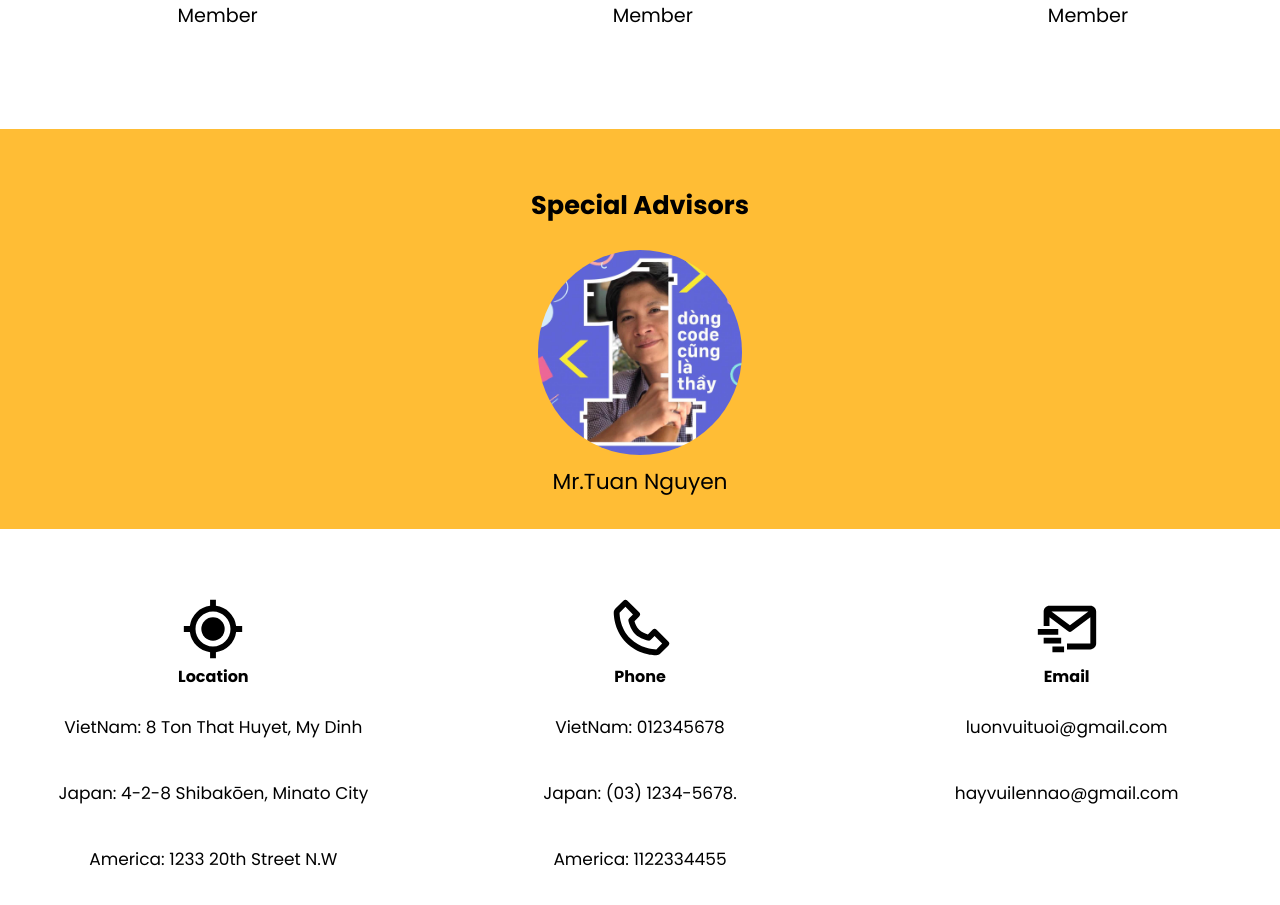
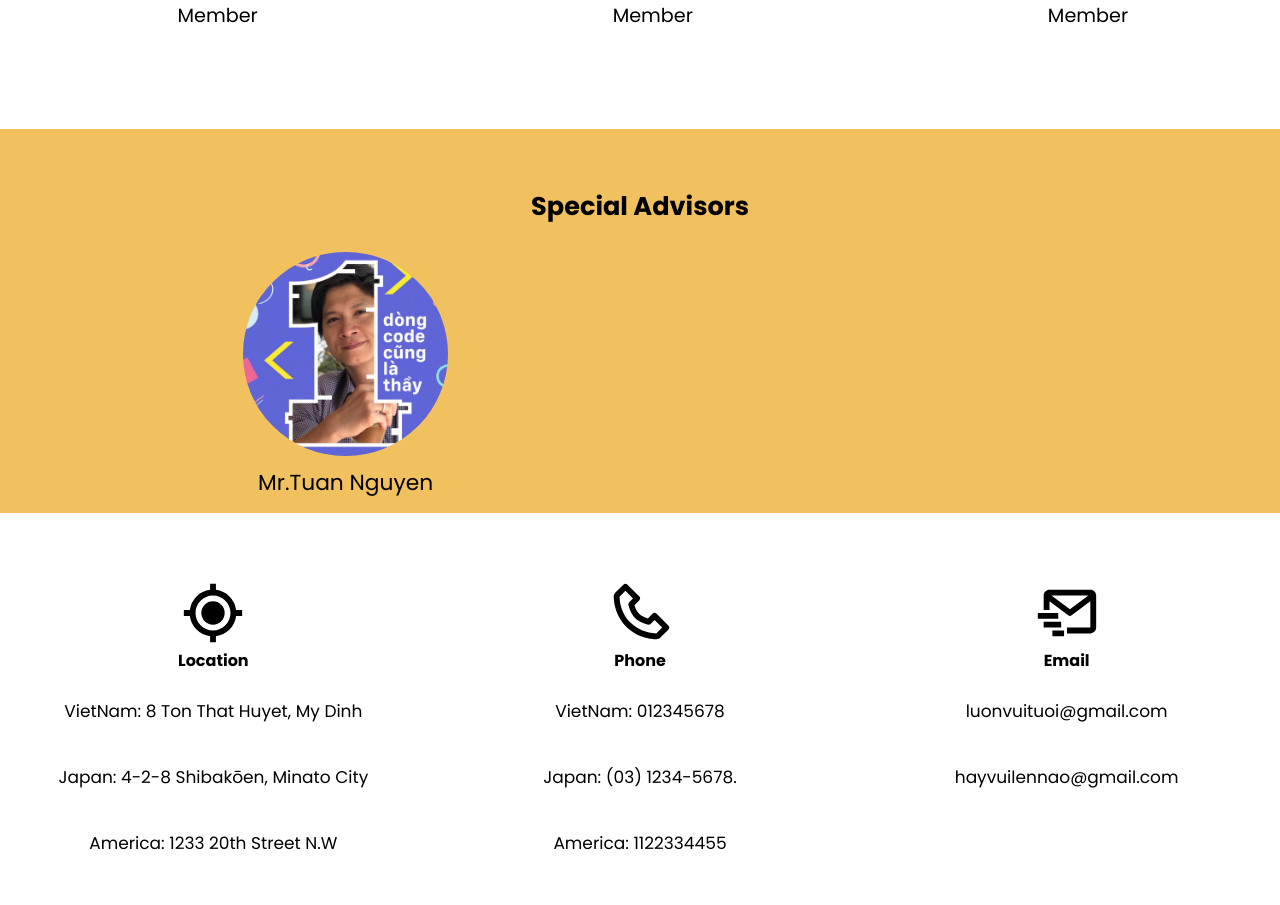
Before and after one commit to T2108A-Luonvuituoi-G1/Origami-eProject, a React (Create React App) app: page /aboutus in a window 1280 px wide. Shown: the part 1269-2174 px from the top of the page. Built offline with nearby package versions, Linux system fonts and the light colour scheme.

Commit message:
Update AboutUsFooter.css

```diff
--- a/src/OrigamiPage/AboutUs/Assets/Css/AboutUsFooter.css
+++ b/src/OrigamiPage/AboutUs/Assets/Css/AboutUsFooter.css
@@ -1,9 +1,36 @@
 .about_teacher{
-    height: 400px;
-    padding: 50px 15px;
-    background-color:  #FFBD35;
     width: 100%;
+    height: 30vw;
+    padding: 4vw 1vw;
+    background-color:  #f1c15f;
+    width: 100%;
+    position: relative;
 }
-.about_teacher > div > div{
-    margin: 0px auto;
+
+.about-teacher-right {
+    margin: -2.5vw 0.5vw;
 }
+
+.about-teacher-header {
+    color: #fff;
+    margin-left: 30vw;
+}
+
+.about-teacher-header h1 {
+    font-size: 3.5vw;
+}
+
+.about-teacher-header p {
+    font-size: 2vw;
+}
+
+.about-teacher-information p {
+    color: black;
+    font-size: 1.7vw;
+    margin: 1vw 30vw;
+}
+
+.about-teacher-content img{
+    width: 27vw;
+    position: absolute;
+}
```
